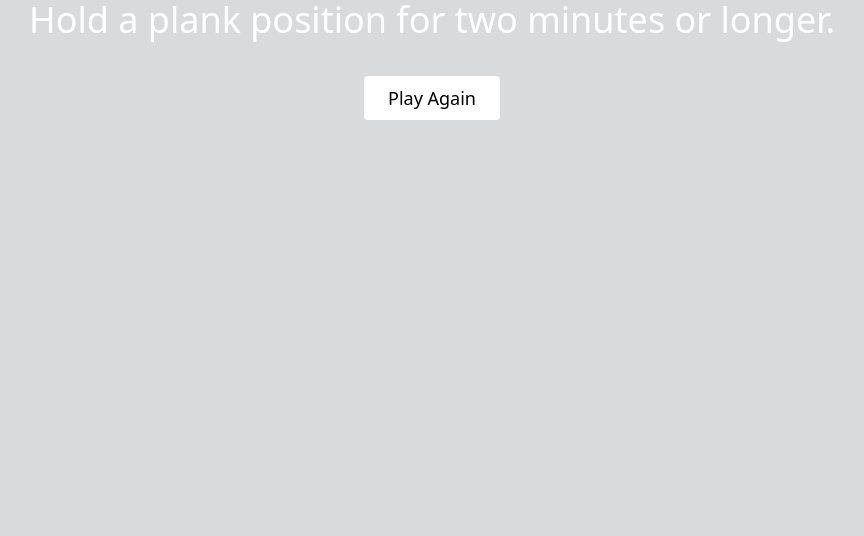
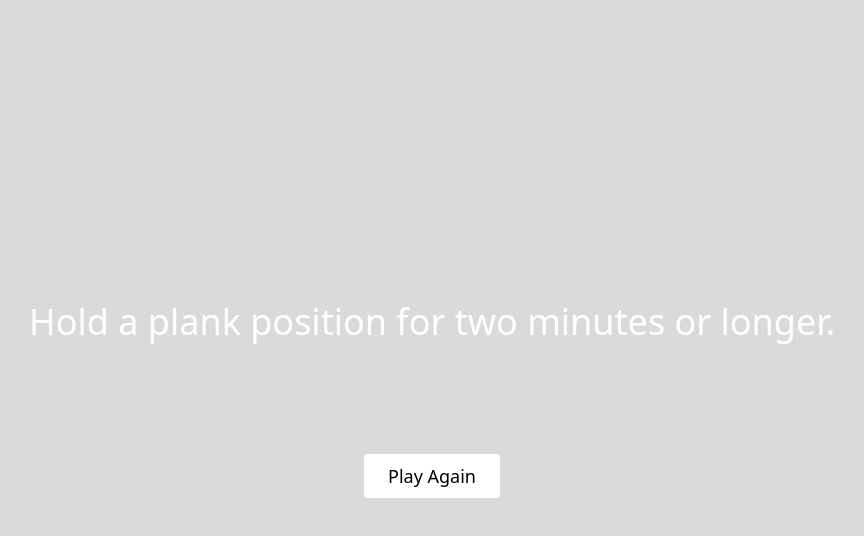
Before and after one commit to Tanmay7100Jain/Which-color, a React (Vite) app: page /result in a window 1280 px wide. Shown: the top 536 px of the page, without its empty margins (208-1072 px from the left). Built offline with nearby package versions, Linux system fonts and the light colour scheme.

Commit message:
Complete

```diff
--- a/src/Components/Wronganswer.tsx
+++ b/src/Components/Wronganswer.tsx
@@ -1,28 +1,24 @@
 import React from "react";
 import { Ask } from "./Ask";
 import { useNavigate } from "react-router-dom";
-import { useEffect } from "react";
+
 const Wronganswer = () => {
-  useEffect(() => {
-    <Wronganswer />;
-  }, []);
   const navigate = useNavigate();
 
 
   return (
-    <>
-      <div className="text-white text-center text-4xl">
-        <span className=" flex justify-center item-center">
-          {Ask()[Math.floor(Math.random() * Ask().length)]}
-        </span>
+    <div className="h-screen flex flex-col justify-center items-center  text-white text-center">
+      <div className="text-4xl mb-28">
+        {Ask()[Math.floor(Math.random() * Ask().length)]}
+      </div>
       <button
         onClick={() => navigate("/Starting")}
-        className="px-6 py-2 mt-9 bg-white text-black rounded hover:bg-gray-200 text-lg"
-        >
+        className="px-6 py-2 bg-white text-black rounded hover:bg-gray-200 text-lg"
+      >
         Play Again
       </button>
-        </div>
-    </>
+    </div>
   );
 };
+
 export default Wronganswer;
```
